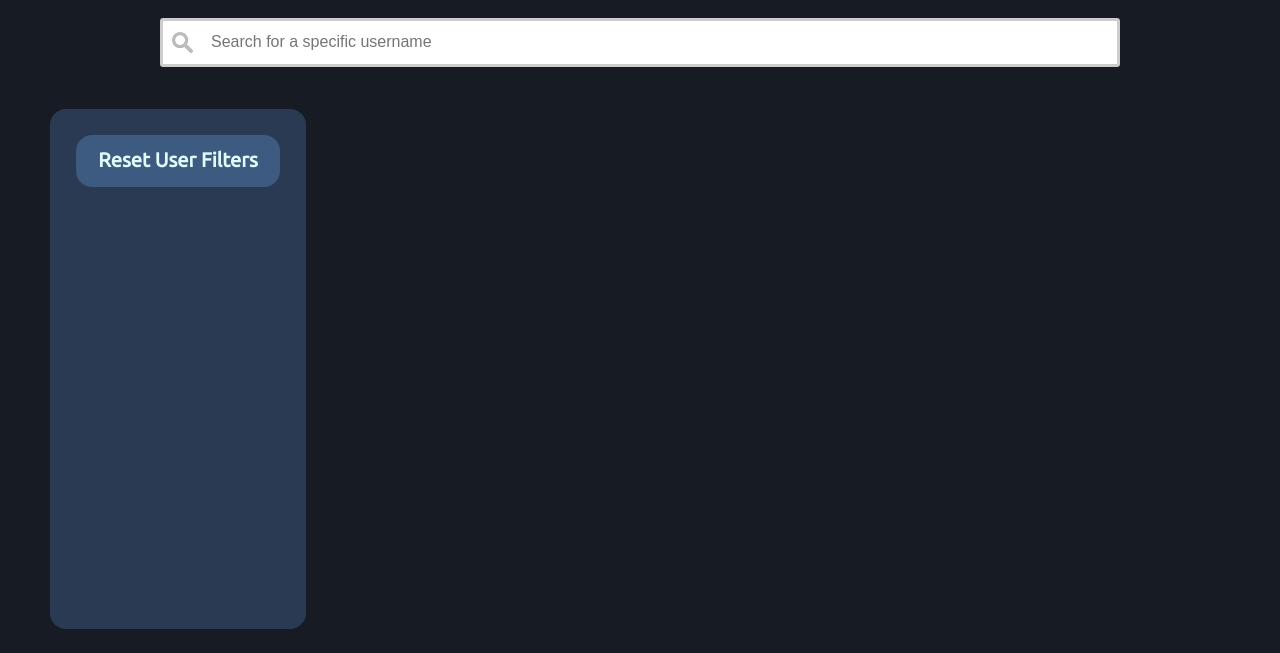
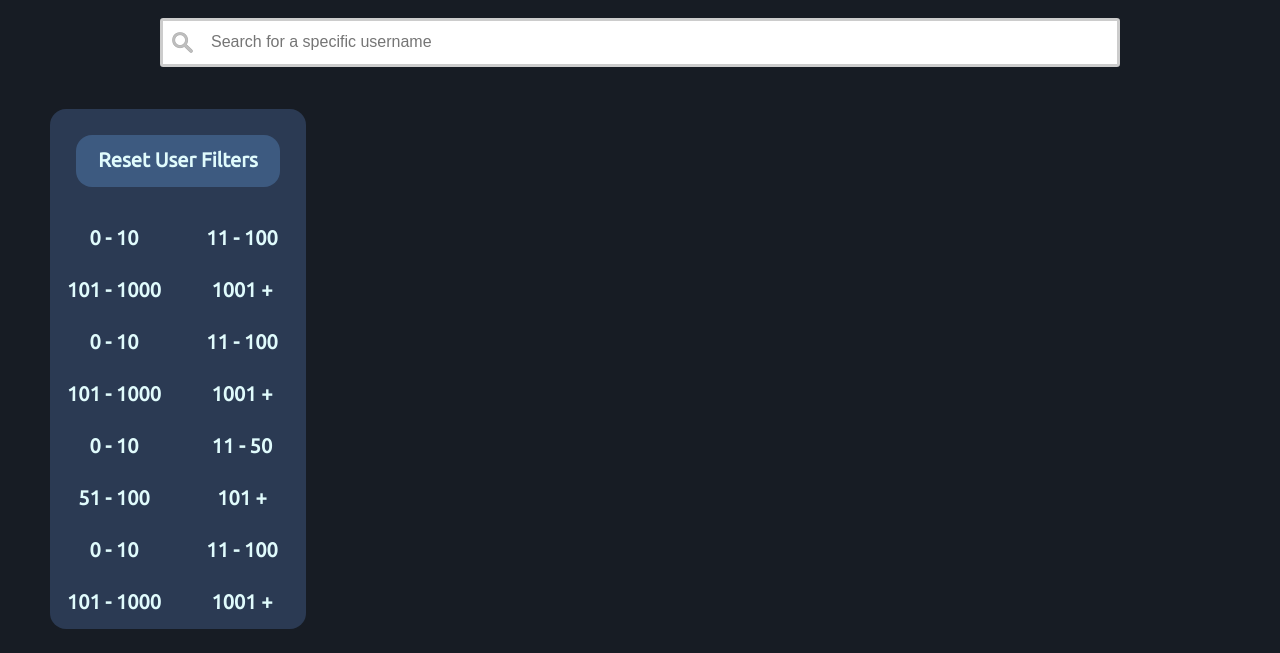
Before and after one commit to staten-island-tech/api-project-just-max-aronov, a website built with Parcel: page source/index.html in a window 1280 px wide. Both pictures are taken after a click on the button "Users". Shown: the part 147-800 px from the top of the page. Built offline with nearby package versions, Linux system fonts and the light colour scheme.

```diff
--- a/source/index.html
+++ b/source/index.html
@@ -77,29 +77,93 @@
           </div>
         </button>
       </div>
-      <div class="user-filter-container" id="user-follower-filter-container">
-        <div class="user-follower-filter-option" id="user-followers-filter-option-tl"></div>
-        <div class="user-follower-filter-option" id="user-followers-filter-option-tr"></div>
-        <div class="user-follower-filter-option" id="user-followers-filter-option-bl"></div>
-        <div class="user-follower-filter-option" id="user-followers-filter-option-br"></div>
+      <div class="user-filter-container" id="user-followers-filter-container">
+        <div class="user-followers-filter-option" id="user-followers-filter-option-tl">
+          <div class="user-filter-button-text-container">
+            <h2 class="user-filter-text">0 - 10</h2>
+          </div>
+        </div>
+        <div class="user-followers-filter-option" id="user-followers-filter-option-tr">
+          <div class="user-filter-button-text-container">
+            <h2 class="user-filter-text">11 - 100</h2>
+          </div>
+        </div>
+        <div class="user-followers-filter-option" id="user-followers-filter-option-bl">
+          <div class="user-filter-button-text-container">
+            <h2 class="user-filter-text">101 - 1000</h2>
+          </div>
+        </div>
+        <div class="user-followers-filter-option" id="user-followers-filter-option-br">
+          <div class="user-filter-button-text-container">
+            <h2 class="user-filter-text">1001 +</h2>
+          </div>
+        </div>
       </div>
       <div class="user-filter-container" id="user-following-filter-container">
-        <div class="user-following-filter-option" id="user-following-filter-option-tl"></div>
-        <div class="user-following-filter-option" id="user-following-filter-option-tr"></div>
-        <div class="user-following-filter-option" id="user-following-filter-option-bl"></div>
-        <div class="user-following-filter-option" id="user-following-filter-option-br"></div>
+        <div class="user-following-filter-option" id="user-following-filter-option-tl">
+          <div class="user-filter-button-text-container">
+            <h2 class="user-filter-text">0 - 10</h2>
+          </div>
+        </div>
+        <div class="user-following-filter-option" id="user-following-filter-option-tr">
+          <div class="user-filter-button-text-container">
+            <h2 class="user-filter-text">11 - 100</h2>
+          </div>
+        </div>
+        <div class="user-following-filter-option" id="user-following-filter-option-bl">
+          <div class="user-filter-button-text-container">
+            <h2 class="user-filter-text">101 - 1000</h2>
+          </div>
+        </div>
+        <div class="user-following-filter-option" id="user-following-filter-option-br">
+          <div class="user-filter-button-text-container">
+            <h2 class="user-filter-text">1001 +</h2>
+          </div>
+        </div>
       </div>
       <div class="user-filter-container" id="user-repos-filter-container">
-        <div class="user-repos-filter-option" id="user-repos-filter-option-tl"></div>
-        <div class="user-repos-filter-option" id="user-repos-filter-option-tr"></div>
-        <div class="user-repos-filter-option" id="user-repos-filter-option-bl"></div>
-        <div class="user-repos-filter-option" id="user-repos-filter-option-br"></div>
+        <div class="user-repos-filter-option" id="user-repos-filter-option-tl">
+          <div class="user-filter-button-text-container">
+            <h2 class="user-filter-text">0 - 10</h2>
+          </div>
+        </div>
+        <div class="user-repos-filter-option" id="user-repos-filter-option-tr">
+          <div class="user-filter-button-text-container">
+            <h2 class="user-filter-text">11 - 50</h2>
+          </div>
+        </div>
+        <div class="user-repos-filter-option" id="user-repos-filter-option-bl">
+          <div class="user-filter-button-text-container">
+            <h2 class="user-filter-text">51 - 100</h2>
+          </div>
+        </div>
+        <div class="user-repos-filter-option" id="user-repos-filter-option-br">
+          <div class="user-filter-button-text-container">
+            <h2 class="user-filter-text">101 +</h2>
+          </div>
+        </div>
       </div>
-      <div class="user-filter-container" id="user-gists-filter-container">
-        <div class="user-gists-filter-option" id="user-gists-filter-option-tl"></div>
-        <div class="user-gists-filter-option" id="user-gists-filter-option-tr"></div>
-        <div class="user-gists-filter-option" id="user-gists-filter-option-bl"></div>
-        <div class="user-gists-filter-option" id="user-gists-filter-option-br"></div>
+      <div class="user-filter-container" id="user-commits-filter-container">
+        <div class="user-commits-filter-option" id="user-commits-filter-option-tl">
+          <div class="user-filter-button-text-container">
+            <h2 class="user-filter-text">0 - 10</h2>
+          </div>
+        </div>
+        <div class="user-commits-filter-option" id="user-commits-filter-option-tr">
+          <div class="user-filter-button-text-container">
+            <h2 class="user-filter-text">11 - 100</h2>
+          </div>
+        </div>
+        <div class="user-commits-filter-option" id="user-commits-filter-option-bl">
+          <div class="user-filter-button-text-container">
+            <h2 class="user-filter-text">101 - 1000</h2>
+          </div>
+        </div>
+        <div class="user-commits-filter-option" id="user-commits-filter-option-br">
+          <div class="user-filter-button-text-container">
+            <h2 class="user-filter-text">1001 +</h2>
+          </div>
+        </div>
       </div>
     </div>
     <div id="user-filter-tooltip"></div>
--- a/source/scripts/index.js
+++ b/source/scripts/index.js
@@ -168,7 +168,20 @@
   });
 
 document
-  .getElementsByClassName("user-follower-filter-option")
-  .addEventListener("mouseover", function () {
-    console.log("click");
+  .getElementById("user-filter-section")
+  .addEventListener("mouseover", function (e) {
+    if (
+      (e.target && e.target.matches("div.user-followers-filter-option")) ||
+      e.target.children[0].className === "user-filter-button-text-container"
+    ) {
+      document.getElementById("user-filter-tooltip").style.display = "block";
+    }
   });
+
+document
+  .getElementById("user-filter-section")
+  .addEventListener("mouseout", function (e) {
+    if (e.target && e.target.matches("div.user-followers-filter-option")) {
+      document.getElementById("user-filter-tooltip").style.display = "none";
+    }
+  });
--- a/source/styles/_user-nav.scss
+++ b/source/styles/_user-nav.scss
@@ -107,7 +107,7 @@
   grid-template-rows: repeat(2, 1fr);
 }
 
-.user-follower-filter-option {
+.user-followers-filter-option {
   transition: 0.2s;
 }
 
@@ -119,11 +119,11 @@
   transition: 0.2s;
 }
 
-.user-gists-filter-option {
+.user-commits-filter-option {
   transition: 0.2s;
 }
 
-.user-follower-filter-option:hover {
+.user-followers-filter-option:hover {
   background-color: $primary;
 }
 
@@ -135,22 +135,39 @@
   background-color: $primary;
 }
 
-#user-gists-filter-option-bl {
+#user-commits-filter-option-bl {
   border-radius: 0 0 0 1rem;
 }
 
-#user-gists-filter-option-br {
+#user-commits-filter-option-br {
   border-radius: 0 0 1rem 0;
 }
 
-.user-gists-filter-option:hover {
+.user-commits-filter-option:hover {
   background-color: $primary;
+}
+
+.user-filter-button-text-container {
+  display: flex;
+  justify-content: center;
+  margin: auto;
+  transform: translateY(55%);
+}
+
+.user-filter-text {
+  margin: auto;
+  width: fit-content;
+  height: fit-content;
+  font-family: $text-font;
+  color: $text-color;
+  text-align: center;
+  font-size: 1.25rem;
 }
 
 #user-filter-tooltip {
   display: none;
   position: absolute;
-  top: 0;
+  top: 13vh;
   left: 20vw;
   background-color: $primary-dark;
   width: 15vw;
--- a/source/styles/index.scss
+++ b/source/styles/index.scss
@@ -12,6 +12,10 @@
 
 body {
     background-color: #171c24;
+    -webkit-user-select: none;
+    -moz-user-select: none;
+    -ms-user-select: none;
+    user-select: none;
 }
 
 body::-webkit-scrollbar {
```
Also changed, not shown: source/styles/index.css, 1 other file.
